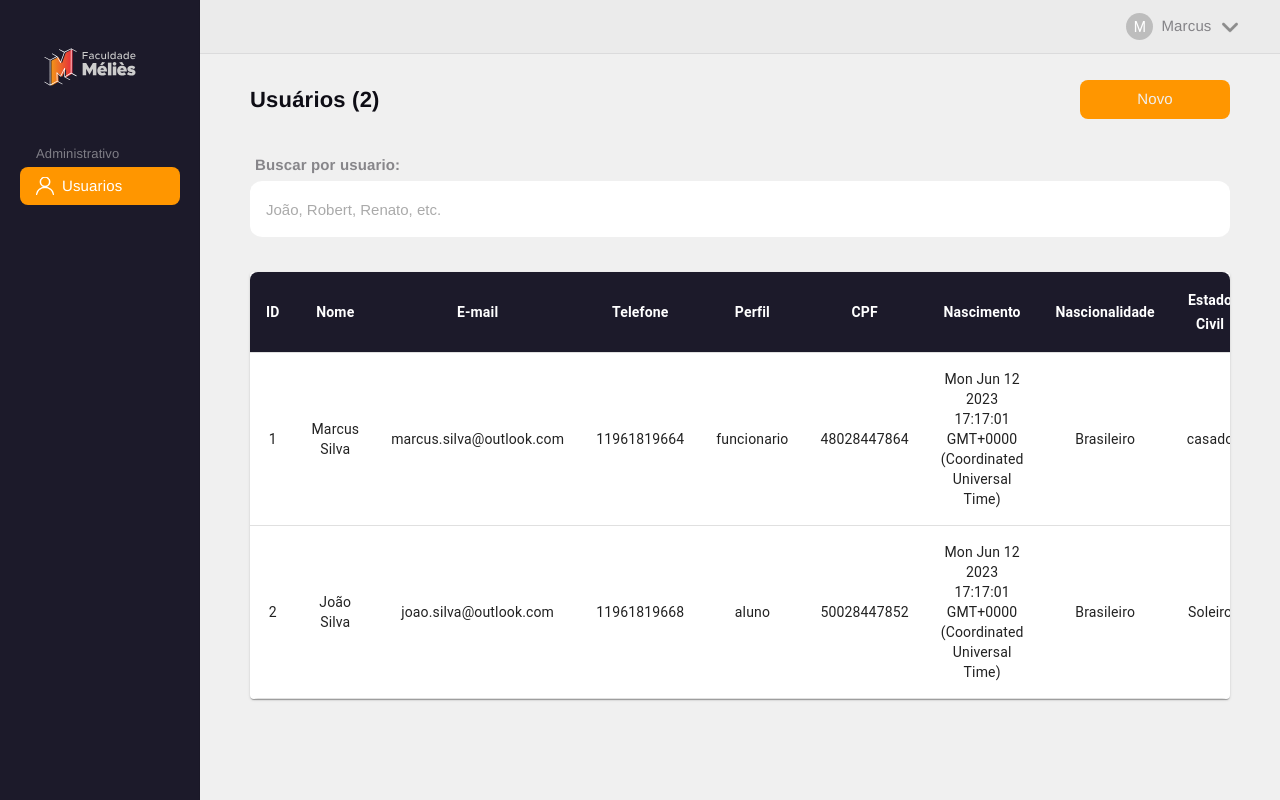
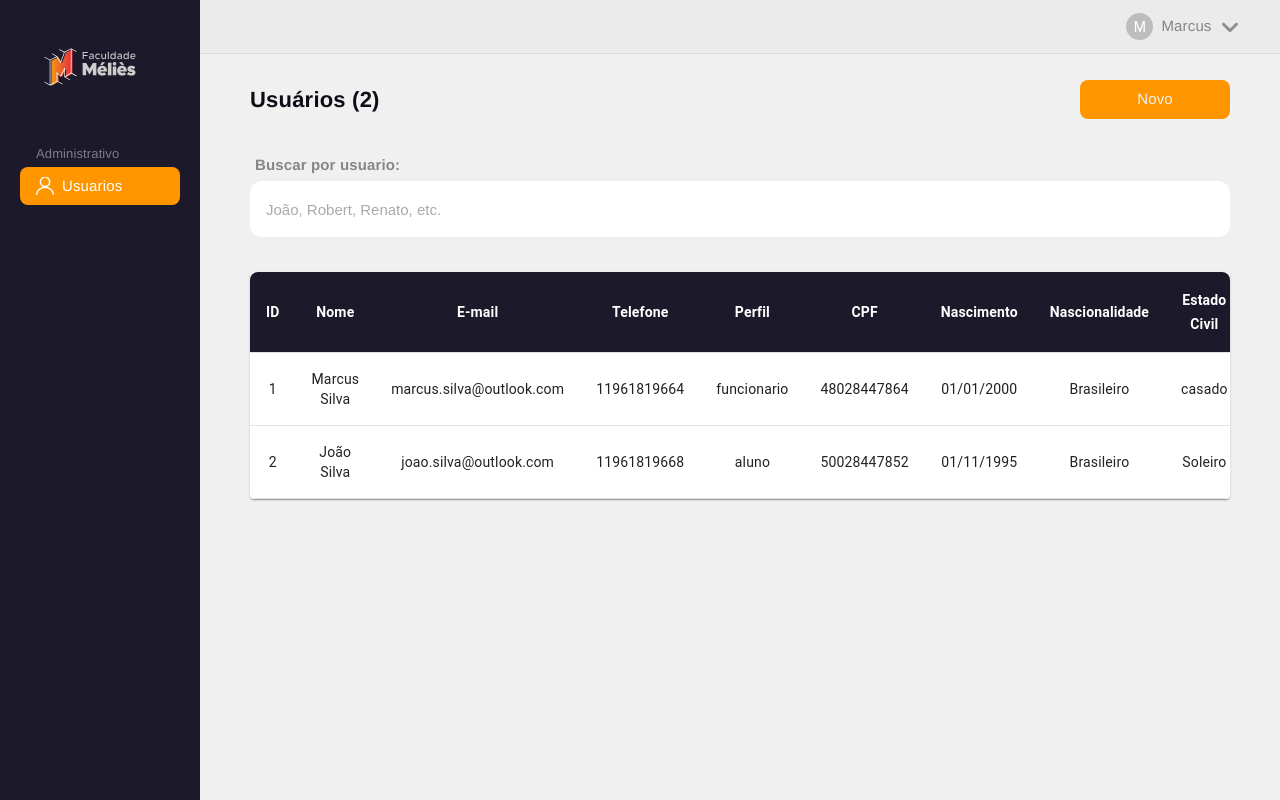
Before and after one commit to academia-melies/admin-melies, a Next.js app: page /users/list in a window 1280 px wide. Built offline with nearby package versions, Linux system fonts and the light colour scheme; no server answers.

Commit message:
dateformat

```diff
--- a/src/pages/users/list.js
+++ b/src/pages/users/list.js
@@ -37,7 +37,7 @@ export default function ListUsers(props) {
          LOGIN: "marcus.silva",
          NOME: "Marcus Silva",
          EMAIL: "marcus.silva@outlook.com",
-         NASCIMENTO: Date("2000-01-01T02:00:00.000Z"),
+         NASCIMENTO: new Date("2000-01-01T02:00:00.000Z"),
          TELEFONE: "11961819664",
          PERFIL: "funcionario",
          CPF: "48028447864",
@@ -52,7 +52,7 @@ export default function ListUsers(props) {
          LOGIN: "joao.silva",
          NOME: "João Silva",
          EMAIL: "joao.silva@outlook.com",
-         NASCIMENTO: Date('1995-11-01T02:00:00.000Z'),
+         NASCIMENTO: new Date('1995-11-01T02:00:00.000Z'),
          TELEFONE: "11961819668",
          PERFIL: "aluno",
          CPF: "50028447852",
```
